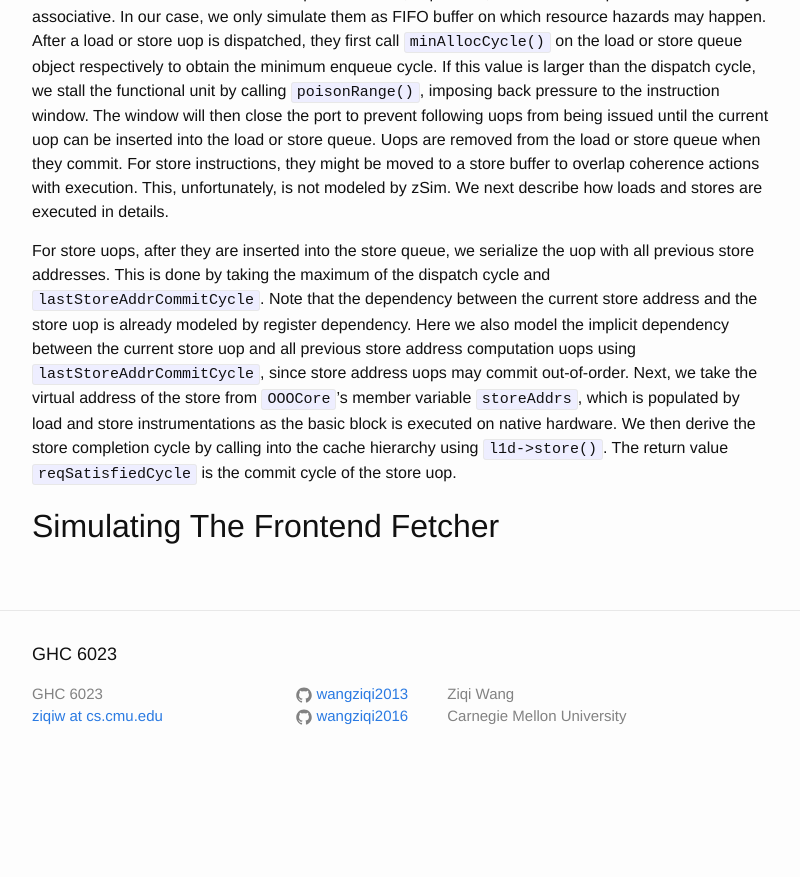
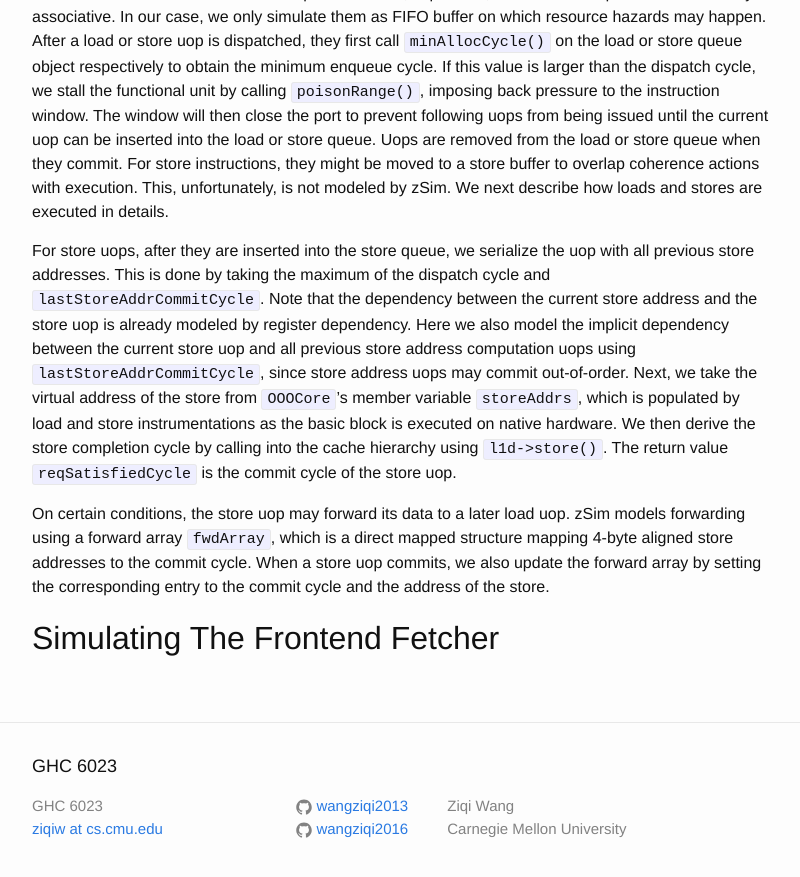
Before and after one commit to wangziqi2013/wangziqi2013.github.io, a Jekyll site: the page built from _posts/2019-12-31-zsim-microarch.markdown, in a window 1280 px wide and 900 px high, scrolled down 20923 px. Shown: the top 877 px of the window, without its empty margins (238-1038 px from the left). Built offline with Jekyll 4.4.1, drawn with Linux system fonts in a browser that asks for light colours; before the commit the page ends 21711 px from its top, so only the background shows below that.

Commit message:
adding fwd array

```diff
--- a/_posts/2019-12-31-zsim-microarch.markdown
+++ b/_posts/2019-12-31-zsim-microarch.markdown
@@ -766,6 +766,9 @@ variable `storeAddrs`, which is populated by load and store instrumentations as
 hardware. We then derive the store completion cycle by calling into the cache hierarchy using `l1d->store()`. The return
 value `reqSatisfiedCycle` is the commit cycle of the store uop.
 
-
+On certain conditions, the store uop may forward its data to a later load uop. zSim models forwarding using a forward
+array `fwdArray`, which is a direct mapped structure mapping 4-byte aligned store addresses to the commit cycle.
+When a store uop commits, we also update the forward array by setting the corresponding entry to the commit cycle
+and the address of the store.
 
 ## Simulating The Frontend Fetcher
```
